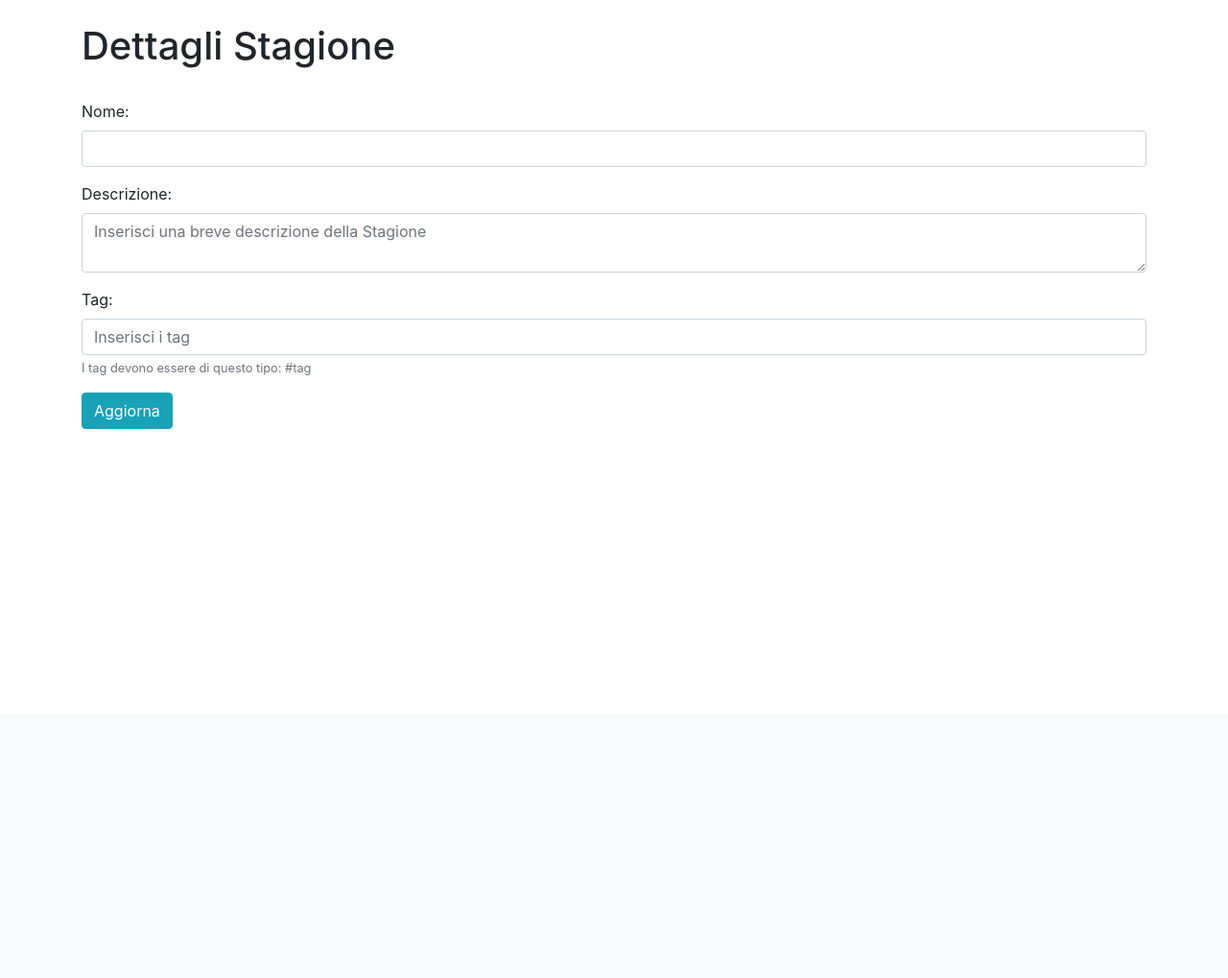
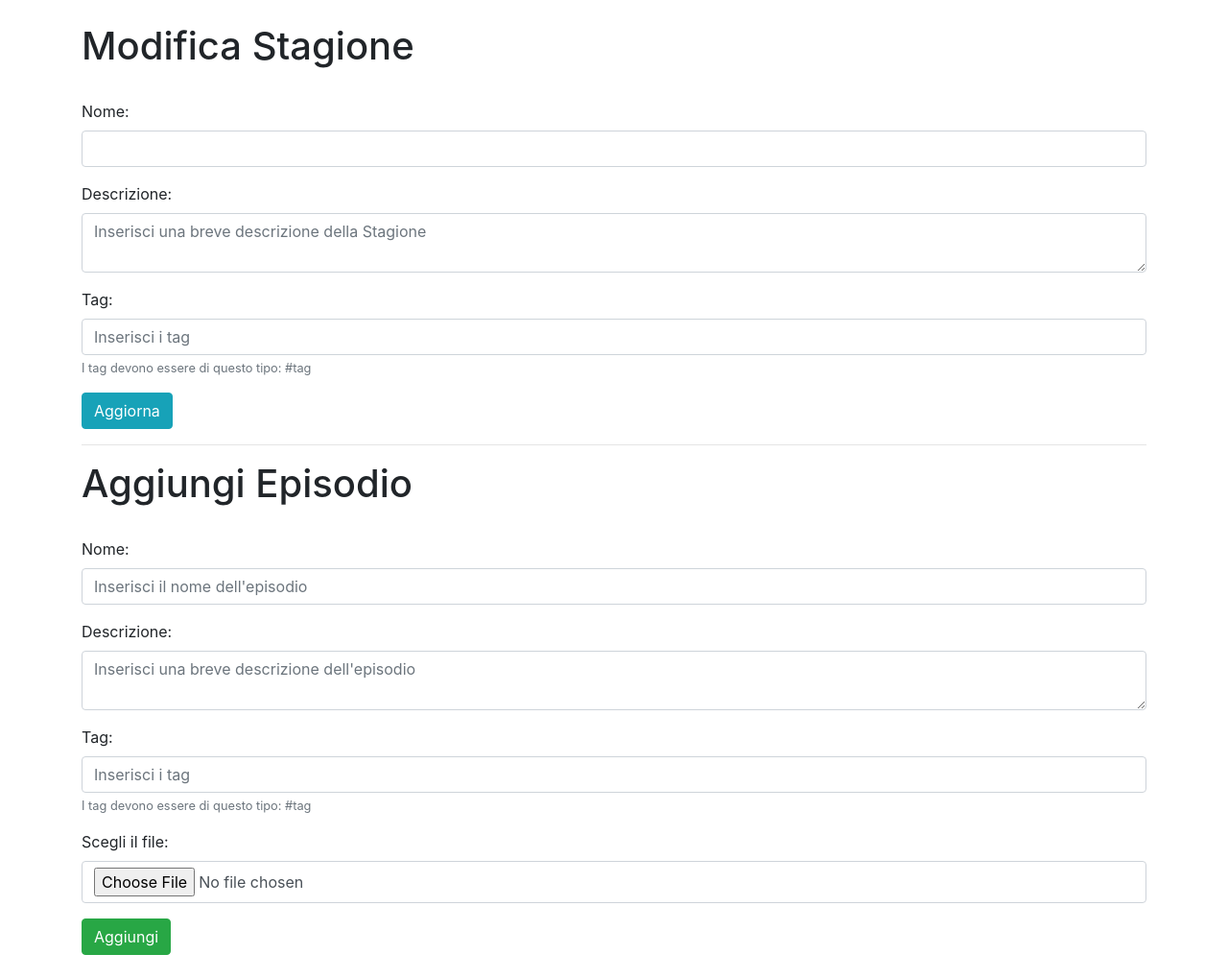
Before and after one commit to ncvescera/D.D_Mega_Du2, a Flask app: page /stagione/7 in a window 1280 px wide. Shown: the part 56-1075 px from the top of the page at 96% size. Before the commit the page ends 503 px from the top, so only its background shows below. Run offline with Flask 2, Linux system fonts and the light colour scheme; some libraries are stand-ins or nearby versions.

Commit message:
Inserimento Episodio
Implementata funzione per aggiungere episodi.

```diff
--- a/client/templates/stagione.html
+++ b/client/templates/stagione.html
@@ -2,7 +2,7 @@
 {% block content %}
     <div class="row">
         <div class="col">
-            <h1>Dettagli Stagione</h1>
+            <h1>Modifica Stagione</h1>
             <br>
             <form id="modifica_stagione" class="needs-validation">
                 <div class="form-group">
@@ -26,6 +26,39 @@
         </div>
     </div>
 
+    <hr>
+
+    <div class="row">
+        <div class="col">
+            <h1>Aggiungi Episodio</h1>
+            <br>
+            <form id="aggiungi_episodio" class="needs-validation">
+                <div class="form-group">
+                    <label for="nome">Nome: </label>
+                    <input type="text" class="form-control" id="episodio_nome" name="nome" placeholder="Inserisci il nome dell'episodio" required>
+                </div>
+                <div class="form-group">
+                    <label for="descrizione">Descrizione: </label>
+                    <textarea class="form-control" id="episodio_descrizione" name="descrizione" placeholder="Inserisci una breve descrizione dell'episodio"></textarea>
+                </div>
+                <div class="form-group">
+                    <label for="tag">Tag: </label>
+                    <input type="text" class="form-control" id="episodio_tag" name="tag" placeholder="Inserisci i tag">
+                    <small id="tagHelp" class="form-text text-muted">I tag devono essere di questo tipo: #tag</small>
+                </div>
+
+                <div class="form-group">
+                    <label for="episodio_file">Scegli il file: </label>
+                    <input type="file" class="form-control" id="episodio_file" name="file" required>
+                </div>
+
+                <input type="hidden" id="episodio_stagione_id" name="stagione_id" value="{{stagione_id}}">
+
+                <button class="btn btn-success">Aggiungi</button>
+            </form>
+        </div>
+    </div>
+    <br>
     <script>
         $(document).ready(
             function() {
@@ -84,5 +117,46 @@
 
             }
         });
+
+        $("#aggiungi_episodio").submit(
+            // evita l'invio del form alla pressione del bottone
+            // verra' gestito da AJAX
+            function(e) {
+                e.preventDefault();
+            }
+
+        ).validate({
+            messages : {
+                nome: {
+                    required: "Inserisci questo campo !"
+                },
+                file: {
+                    required: "Devi scegliere un file !"
+                },
+            },
+            submitHandler: function (form) {
+                var formData = new FormData(form);
+
+                $.ajax({
+                    url: server_ip + '/episodio',
+                    type: 'POST',
+                    data: formData,
+
+                    success: function(response) {
+                        alert(response.message);
+                        //location.reload();
+                    },
+
+                    error: function(error) {
+                        alert(error.responseJSON.error);
+                    },
+
+                    contentType: false,
+                    processData: false
+
+                });
+
+            }
+        });
     </script>
 {% endblock content %}
--- a/server/models.py
+++ b/server/models.py
@@ -39,6 +39,6 @@ class Episodio(db.Model):
     nome = db.Column(db.String(80), nullable=False)
     descrizione = db.Column(db.Text)
     tag = db.Column(db.String(80))
-    path = db.Column(db.String(100), nullable=False)
-    serie_id = db.Column(db.Integer, db.ForeignKey('serie.id'), nullable=False)
-    __table_args__ = (db.UniqueConstraint('nome', 'path', name='_episodio_uc'),)
+    path = db.Column(db.String(100), unique=True ,nullable=False)
+    stagione_id = db.Column(db.Integer, db.ForeignKey('stagione.id'), nullable=False)
+    __table_args__ = (db.UniqueConstraint('nome', 'stagione_id', name='_episodio_uc'),)
```
Also changed, not shown: server/api.py (+44 -0 lines), server/database.db.
